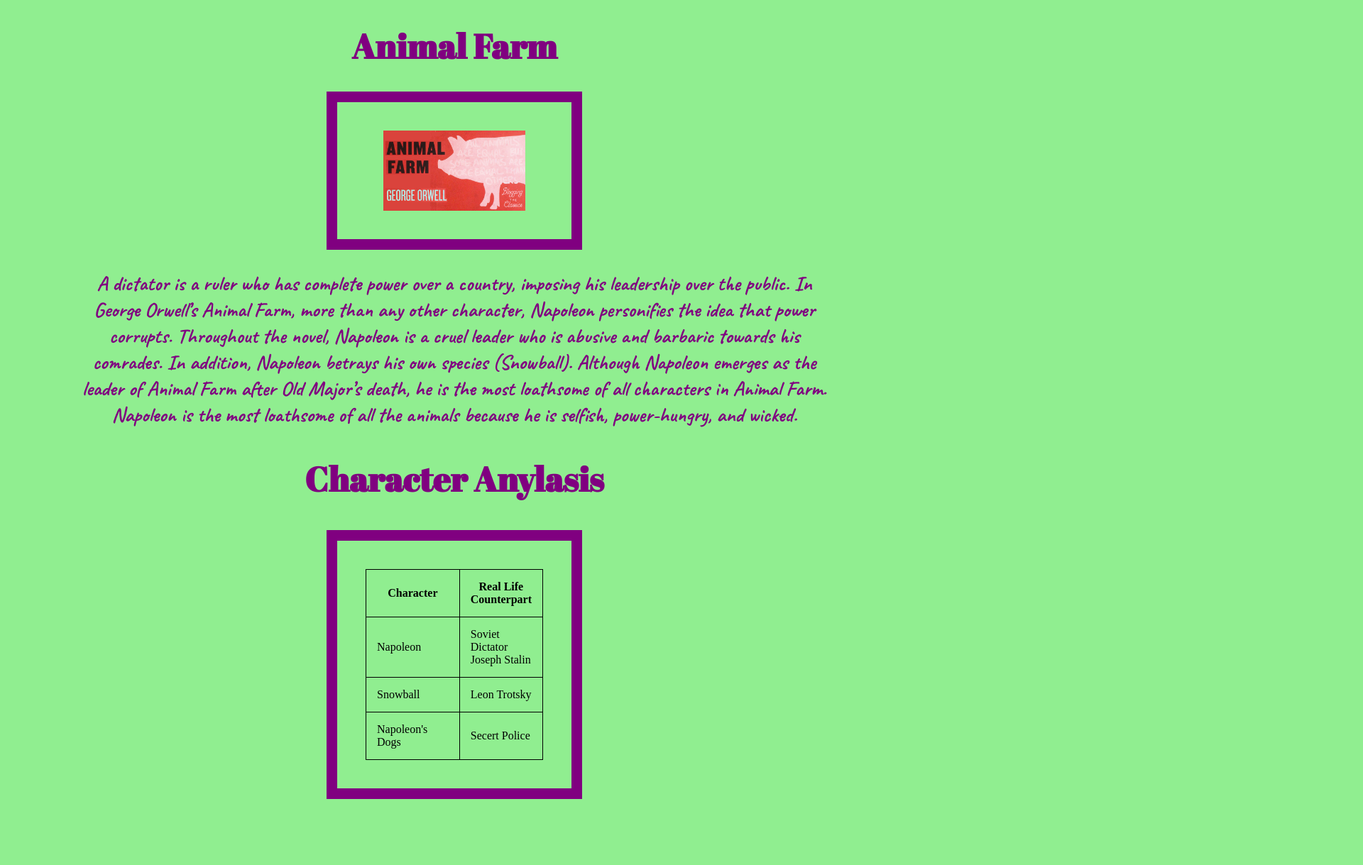
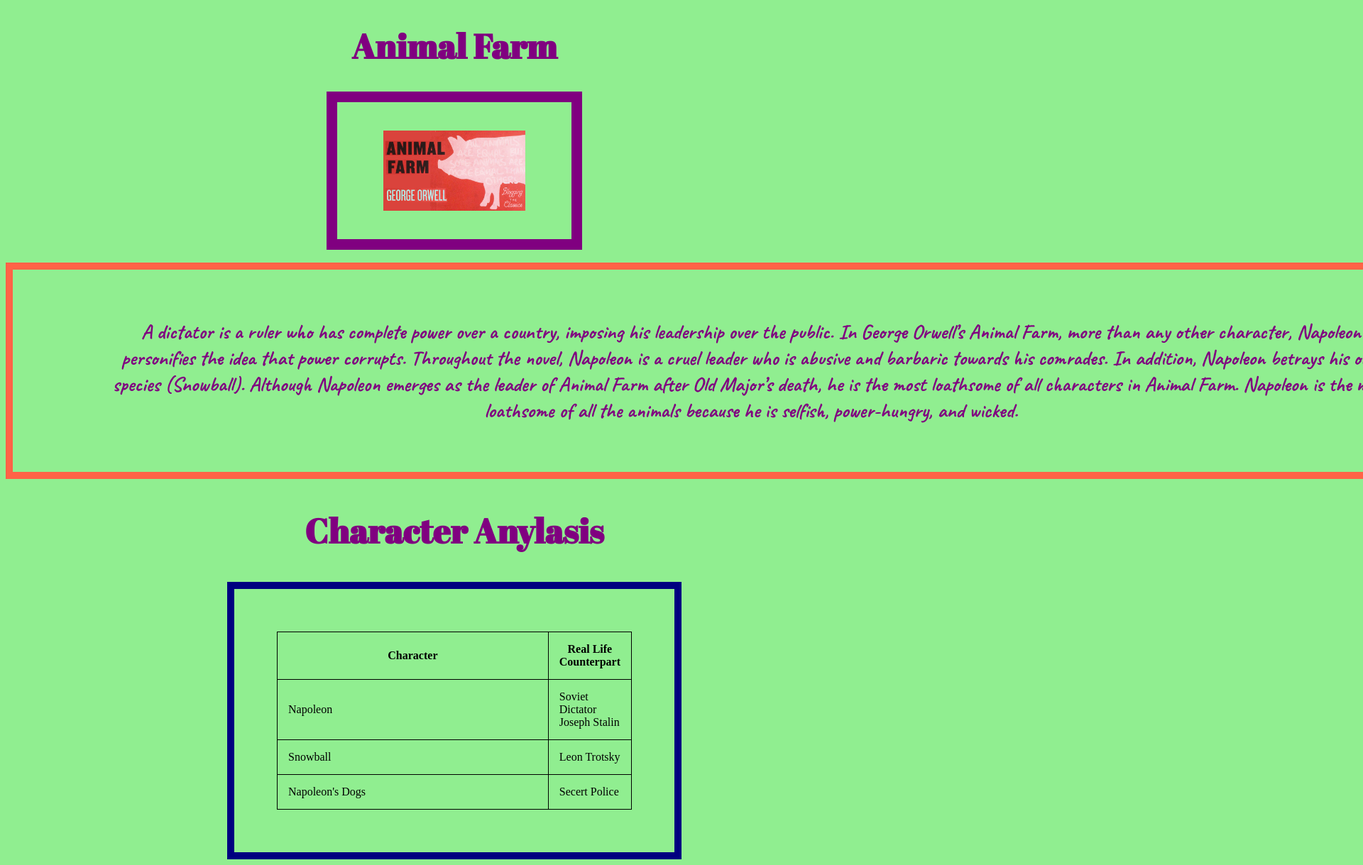
Before and after one commit to Abdullah-Al-Rashid/Unit3-02, a plain HTML site: page index.html in a window 1280 px wide. Shown: the top 1219 px of the page at 71% size, 1920 px wide, since content can reach past the window. Before the commit the page ends 1134 px from the top, so only its background shows below. Drawn offline with Linux system fonts and the light colour scheme.

Commit message:
New changes

```diff
--- a/index.html
+++ b/index.html
@@ -26,10 +26,13 @@
     <div>
     <img class="city1" src="./images/AF.jpg" alt="Animal Farm Photo">
     </div>
+    <br>
+    <div class="hello">
     <p class="center">
     A dictator is a ruler who has complete power over a country, imposing his leadership over the public. In George Orwell’s Animal Farm, more than any other character, Napoleon personifies the idea that power corrupts. Throughout the novel, Napoleon is a cruel leader who is abusive and barbaric towards his comrades. In addition, Napoleon betrays his own species (Snowball). Although Napoleon emerges as the leader of Animal Farm after Old Major’s death, he is the most loathsome of all characters in Animal Farm. Napoleon is the most loathsome of all the animals because he is selfish, power-hungry, and wicked.</p>
+    </div>
     <h2 class="city">Character Anylasis</h2>
-    <div>
+    <div class="hi">
     <table>
         <tr>
             <th>Character</th>
--- a/style.css
+++ b/style.css
@@ -30,3 +30,20 @@
   margin: 20px;
   margin: auto;
 }
+
+.hi {
+  background-color: transparent;
+  width: 500px;
+  border: 10px solid navy;
+  padding: 60px;
+  margin: 20px;
+  margin: auto;
+}
+
+.hello {
+  background-color: transparent;
+  width: 2000px;
+  border: 10px solid tomato;
+  padding: auto;
+  margin: auto;
+}
```
